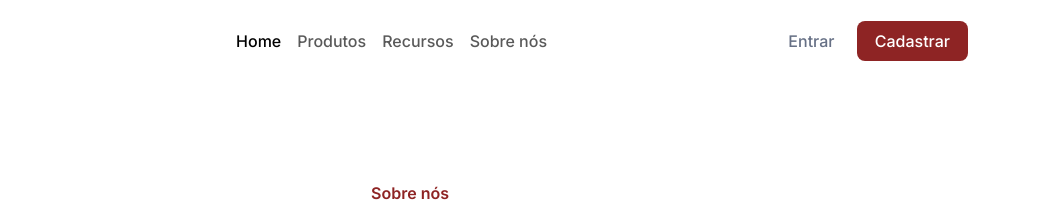
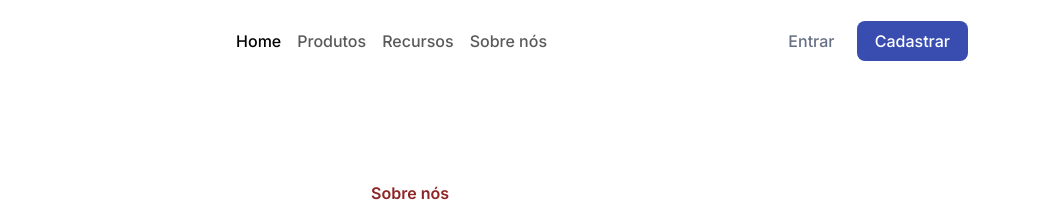
Before and after one commit to BRyuTakahashi/optimusTech, a plain HTML site: page index.html in a window 1280 px wide. Shown: the top 208 px of the page, 230-1280 px from the left. Drawn offline with Linux system fonts and the light colour scheme.

Commit message:
Update main.css

```diff
--- a/main.css
+++ b/main.css
@@ -3,6 +3,7 @@
   --main-grey: #667085;
   --secondary-grey: #3A404E;
   --main-red: #8E2424;
+  --main-blue: #394DB1;
 }
 
 * {
@@ -43,7 +44,7 @@ header {
 }
 
 .link-signUp {
-  background-color:var(--main-red);
+  background-color:var(--main-blue);
   color: #FFF;
 
 }
```
